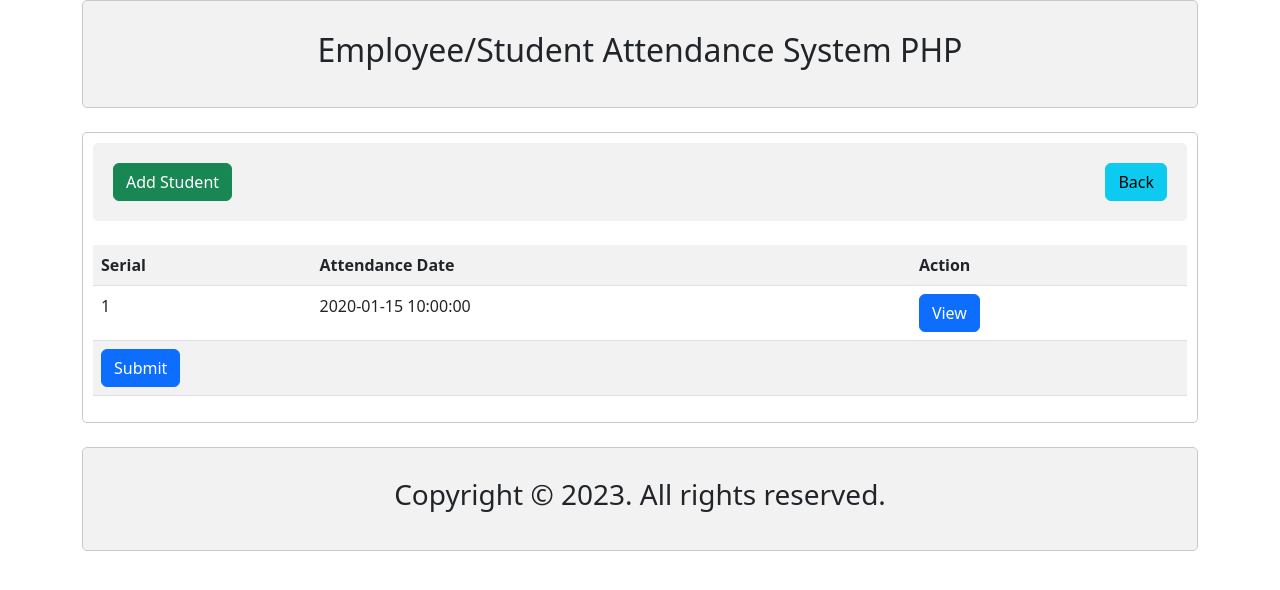
After one commit to rafiulislamrony/Employee-Student-Attendance-System-PHP, a PHP site: page /attendance_view.php in a window 1280 px wide. The commit adds this page. Shown: the top 590 px of the page. Run offline with PHP 8.4, Linux system fonts and the light colour scheme; tables that the repository leaves empty or names only in its code hold one stand-in row (values such as "Sample post").

Commit message:
Take student Attendance

```diff
--- /dev/null
+++ b/attendance_view.php
@@ -0,0 +1,56 @@
+<?php include 'inc/header.php'; ?>
+<?php include 'lib/Student.php'; ?>
+
+<div class="panel panel-default">
+    <div class="panel-heading">
+        <h2>
+            <a class="btn btn-success" href="add.php">Add Student</a>
+            <a class="btn btn-info pull-right" href="index.php">Back</a>
+        </h2>
+    </div>
+<br>
+    <div class="panel-body">
+        <form action="" method="post">
+            <table class="table table-striped">
+                <tr>
+                    <th>Serial</th>
+                    <th>Attendance Date</th>
+                    <th>Action </th>
+                </tr>
+
+                <?php
+                $stu = new Student();
+
+                $get_date = $stu->getDateList();
+
+                if (isset($get_date)) {
+                    $i = 0;
+                    while ($result = $get_date->fetch_assoc()) {
+                        $i++; ?>
+                        <tr>
+                            <td>
+                                <?php echo $i; ?>
+                            </td>
+                            <td>
+                                <?php echo $result['attend_time']; ?>
+                            </td>
+                            <td>
+                                <a class="btn btn-primary" href="student_view.php?dt=<?php echo $result['attend_time']; ?>">View</a>
+                            </td>
+
+                        </tr>
+                    <?php }
+                }
+                ?>
+                <tr>
+                    <td colspan="4">
+                        <input type="submit" class="btn btn-primary" name="submit" value="Submit">
+                    </td>
+                </tr>
+            </table>
+        </form>
+
+    </div>
+</div>
+
+<?php include 'inc/footer.php'; ?>
--- a/index.php
+++ b/index.php
@@ -4,6 +4,8 @@
 <?php
 $stu = new Student();
 $current_date = date('Y-m-d');
+
+error_reporting(0);
 
 if ($_SERVER['REQUEST_METHOD'] == 'POST') {
     $attend = $_POST['attend'];
@@ -21,7 +23,7 @@ if(isset($insertAttendance)){
     <div class="panel-heading">
         <h2>
             <a class="btn btn-success" href="add.php">Add Student</a>
-            <a class="btn btn-info pull-right" href="">View All</a>
+            <a class="btn btn-info pull-right" href="attendance_view.php">View All</a>
         </h2>
     </div>
 
--- a/lib/Student.php
+++ b/lib/Student.php
@@ -1,9 +1,7 @@
 <?php
 $filepath = realpath(dirname(__FILE__));
 include_once($filepath . '/Database.php');
-
 ?>
-
 
 <?php
 class Student
@@ -60,15 +58,27 @@ class Student
 
         foreach ($attend as $atnkey => $atnvalue) {
             if ($atnvalue == 'present') {
-                $stu_query = "INSERT INTO tbl_attendance(roll, attend , attend_time)
-                VALUES('$atnkey','present', now())";
+                $stu_query = "INSERT INTO tbl_attendance(roll, attend, attend_time) VALUES('$atnkey','present', now())";
                 $dataInsert = $this->db->insert($stu_query);
             } else if ($atnvalue == 'absent') {
-                $stu_query = "INSERT INTO tbl_attendance(roll, attend , attend_time)
-                VALUES('$atnkey','absent', now())";
+                $stu_query = "INSERT INTO tbl_attendance(roll, attend, attend_time) VALUES('$atnkey','absent', now())";
                 $dataInsert = $this->db->insert($stu_query);
             }
         }
+
+        if ($stu_query) {
+            $message = "<span class='success'>Data Inserted Successfully.</span>";
+            return $message;
+        } else {
+            $message = "<span class='error'>Data not Inserted.</span>";
+            return $message;
+        }
+    }
+
+    public function getDateList(){
+        $query = "SELECT DISTINCT attend_time FROM tbl_attendance";
+        $result = $this->db->select($query);
+        return $result;
 
     }
 
```
